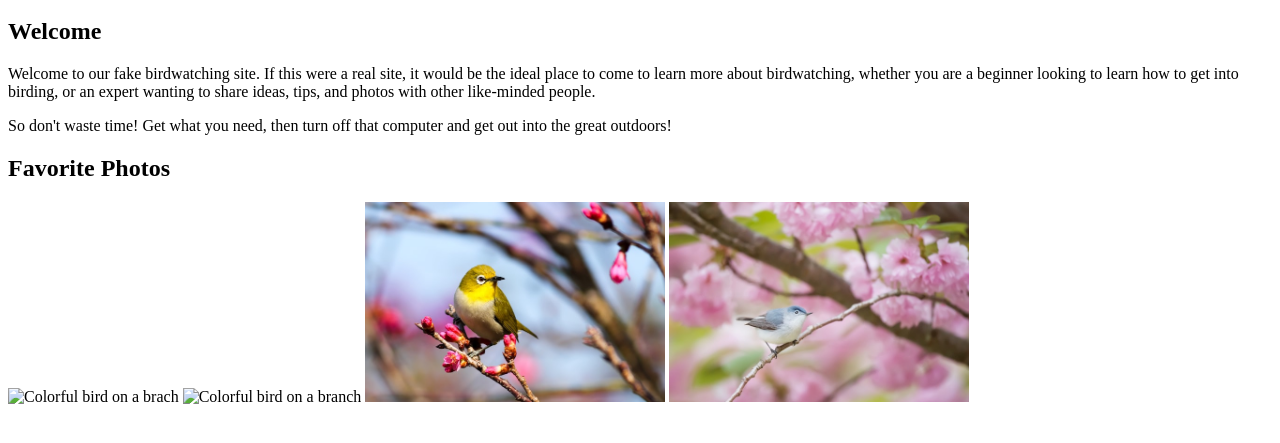
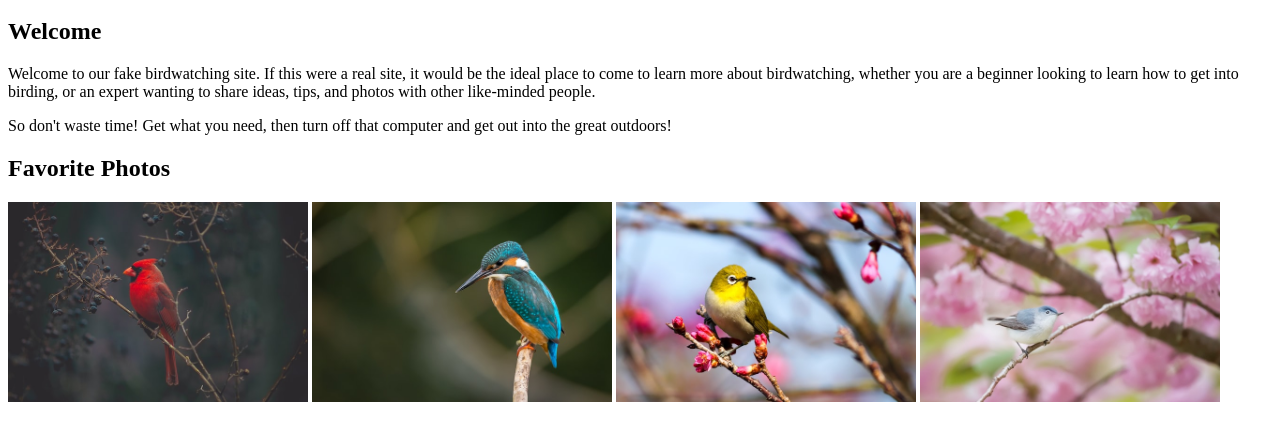
Before and after one commit to KelliLil/BirdWatching, a plain HTML site: page index.html in a window 1280 px wide. Shown: the part 183-626 px from the top of the page. Drawn offline with Linux system fonts and the light colour scheme.

Commit message:
Render fave photos on page

```diff
--- a/index.html
+++ b/index.html
@@ -30,8 +30,8 @@
 
         <section>
             <h2>Favorite Photos</h2>
-            <img src="./images.bird1.jpg" alt="Colorful bird on a brach" width="300" height="200"/>
-            <img src="./images.bird2.jpg" alt="Colorful bird on a branch" width="300" height="200"/>
+            <img src="./images/bird1.jpg" alt="Colorful bird on a branch" width="300" height="200"/>
+            <img src="./images/bird2.jpg" alt="Colorful bird on a branch" width="300" height="200"/>
             <img src="./images/bird3.jpg" alt="Colorful bird on a branch" width="300" height="200"/>
             <img src="./images/bird4.jpg" alt="Colorful bird on a branch" width="300" height="200"/>
         </section>
```
